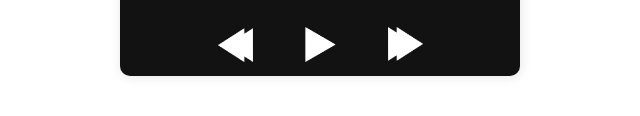
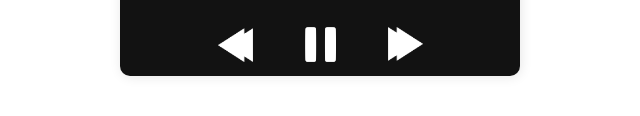
Before and after one commit to awrightbus/jsplayer, a plain HTML site: page index.html in a window 1280 px wide. Both pictures are taken after a click on the button 640 px from the left and 612 px from the top of the page. Shown: the part 568-684 px from the top of the page, 320-960 px from the left. Drawn offline with Linux system fonts and the light colour scheme.

Commit message:
fixed the play pause switch feature

```diff
--- a/index.html
+++ b/index.html
@@ -41,7 +41,9 @@
             </div>
 
             <div class="btn-play">
-                <button class="play-btn"><img src="assets/images/play.png" alt="play" width="35" height="35" class="play"></button>
+                <button class="play-btn" class="pause-btn"><img src="assets/images/play.png" alt="play" width="35" height="35" class="play" id="pause-btn">
+
+                </button>
             </div><!--end of play btn-->
 
             <div class="btn-Next">
--- a/index.js
+++ b/index.js
@@ -5,6 +5,8 @@ const artist = document.querySelector('.artist');
 const prevButton = document.querySelector('.prev-btn');
 const playButton = document.querySelector('.play-btn');
 const nextButton = document.querySelector('.next-btn');
+
+
 
 
 const mySongs = [
@@ -49,7 +51,6 @@ let next = 0;
 //initilize code
 init = () => {
     audio.src = mySongs[next].audio;
-    console.log(audio.src);
     image.src = mySongs[next].image;
     song.textContent = mySongs[next].song;
     artist.textContent = mySongs[next].artist;
@@ -79,12 +80,27 @@ prevSong = () => {
     next--;
 
 }
-let isPlaying = false;
+
+pauseSong = () => {
+    audio.pause();
+    const playButton = document.getElementById('pause-btn').src='assets/images/play.png';
+}
 
 playSong = () => {
 
-   audio.paused ? audio.play() : audio.pause();
+   if(audio.paused){
+       audio.play();
+       const pauseButton = document.getElementById('pause-btn').src='assets/images/pause.png';
+
+   }else{
+
+       pauseSong();
+
+   }
+
 }
+
+
 
 prevButton.addEventListener('click', () => prevSong());
 nextButton.addEventListener('click', () => nextSong());
--- a/style.css
+++ b/style.css
@@ -96,6 +96,12 @@ span{
     display: block;
 }
 
+#pause-btn{
+    border-color: transparent;
+    background-color: #121212;
+    display: block;
+}
+
 /* hides the music controls  */
 audio{
     display: none;
```
Also changed, not shown: assets/images/pause.jpg (added), assets/images/pause.png (added).
